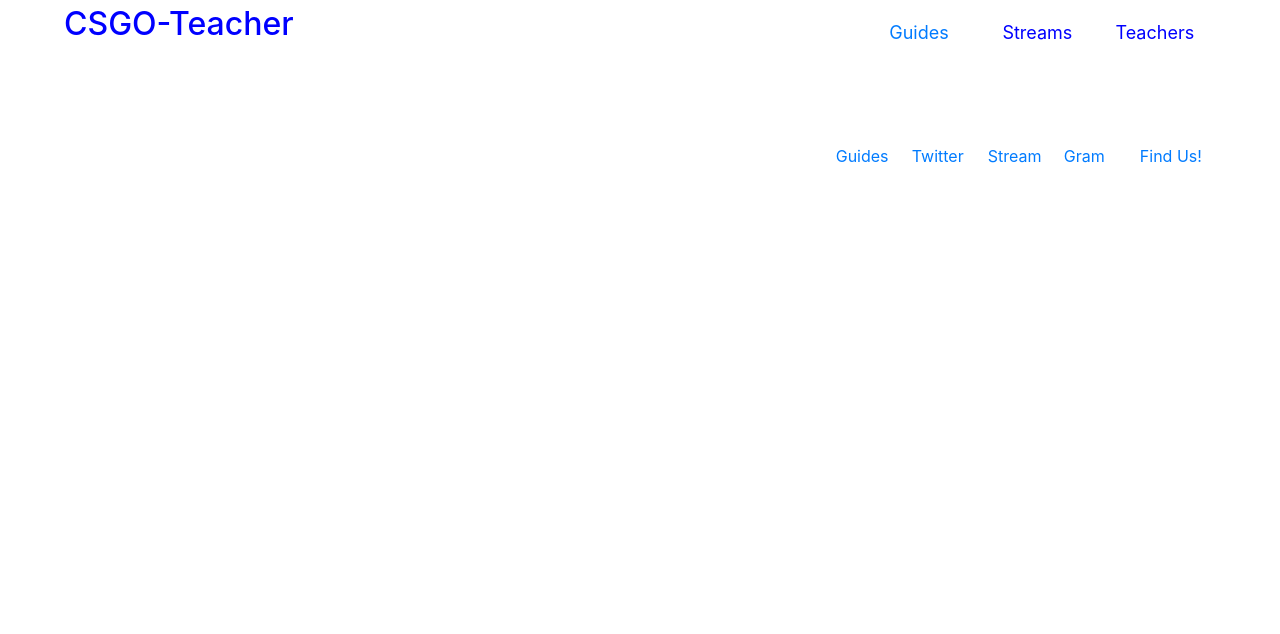
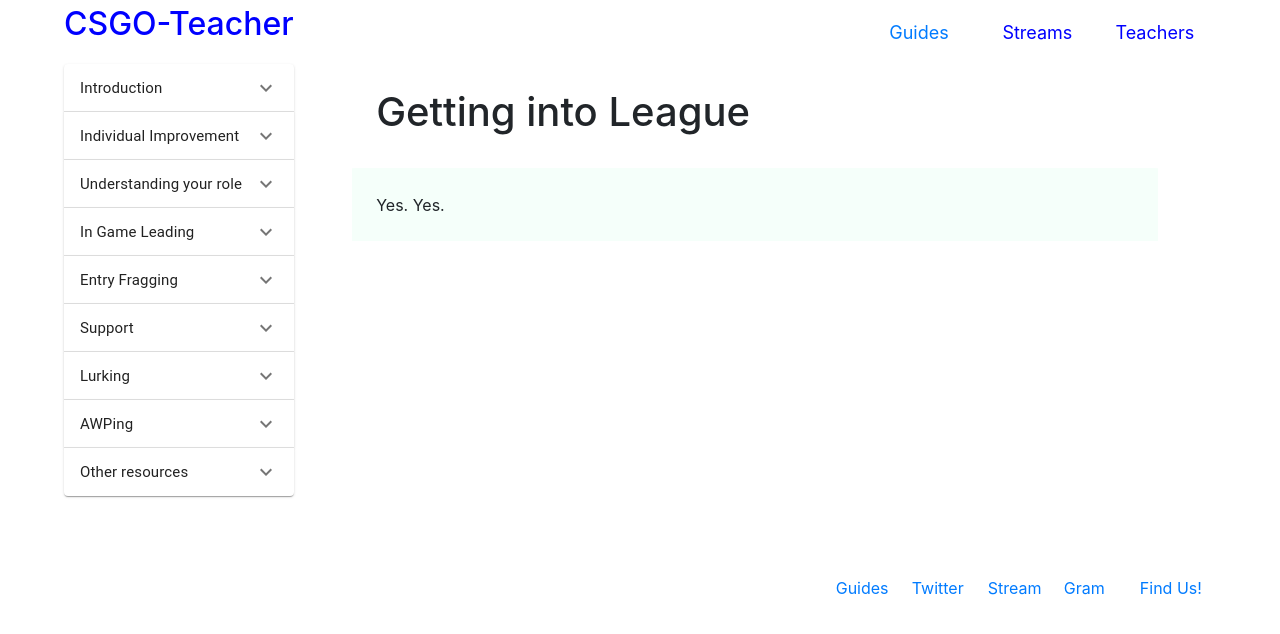
Before and after one commit to kukicako/Counter-Tony, a React (Create React App) app: page /League in a window 1280 px wide. Shown: the top 634 px of the page. Built offline with nearby package versions, Linux system fonts and the light colour scheme.

Commit message:
Individual Improve Sidebar/Links setup

```diff
--- a/src/App.js
+++ b/src/App.js
@@ -16,6 +16,8 @@ import WhoAreWeHome from './Components/Guides/Introduction/WhoAreWeHome'
 import AimingHome from './Components/Guides/Improving/AimingHome'
 import PuggingHome from './Components/Guides/Improving/PuggingHome'
 import MatchmakingHome from './Components/Guides/Improving/MatchmakingHome'
+import UtilityImprovingHome from './Components/Guides/Improving/UtilityImprovingHome'
+import LeagueHome from './Components/Guides/Improving/LeagueHome'
 
 
 // IGL Guides
@@ -39,6 +41,8 @@ function App() {
         <Route exact path="/Aiming" component={AimingHome} />
         <Route exact path="/Pugging" component={PuggingHome} />
         <Route exact path="/Matchmaking" component={MatchmakingHome} />
+        <Route exact path="/ImprovingUtility" component={UtilityImprovingHome} />
+        <Route exact path="/League" component={LeagueHome} />
 
 
 
--- /dev/null
+++ b/src/Components/Guides/Improving/LeagueHome.js
@@ -0,0 +1,19 @@
+import React from 'react'
+import LeagueTitle from './LeagueTitle.js'
+import LeagueText from './LeagueText.js'
+import Guidesidebar from '../guidesidebar.js'
+
+function LeagueHome() {
+    return(
+        <div className='GuidePage'>
+            <Guidesidebar />
+            <div className='GuidePageStyling'>
+                <LeagueTitle />
+                <LeagueText />
+
+            </div>
+        </div>
+    )
+}
+
+export default LeagueHome;
--- a/src/Components/Guides/Improving/LeagueText.js
+++ b/src/Components/Guides/Improving/LeagueText.js
@@ -0,0 +1,9 @@
+import React from 'react';
+
+function LeagueText() {
+    return(
+        <p className="GuideText"> Yes. Yes. </p>
+    )
+}
+
+export default LeagueText;
--- a/src/Components/Guides/Improving/LeagueTitle.js
+++ b/src/Components/Guides/Improving/LeagueTitle.js
@@ -0,0 +1,9 @@
+import React from 'react';
+
+function LeagueTitle() {
+    return(
+        <h1 className="GuideTitle">Getting into League</h1>
+    )
+}
+
+export default LeagueTitle;
--- /dev/null
+++ b/src/Components/Guides/Improving/UtilityImprovingHome.js
@@ -0,0 +1,19 @@
+import React from 'react'
+import UtilityImprovingText from './UtilityImprovingText.js'
+import UtilityImprovingTitle from './UtilityImprovingTitle.js'
+import Guidesidebar from '../guidesidebar.js'
+
+function UtilityImprovingHome() {
+    return(
+        <div className='GuidePage'>
+            <Guidesidebar />
+            <div className='GuidePageStyling'>
+                <UtilityImprovingTitle />
+                <UtilityImprovingText />
+
+            </div>
+        </div>
+    )
+}
+
+export default UtilityImprovingHome;
--- a/src/Components/Guides/Improving/UtilityImprovingText.js
+++ b/src/Components/Guides/Improving/UtilityImprovingText.js
@@ -0,0 +1,9 @@
+import React from 'react';
+
+function UtilityImprovingText () {
+    return(
+        <p className="GuideText"> Yes. Yes. </p>
+    )
+}
+
+export default UtilityImprovingText;
--- a/src/Components/Guides/Improving/UtilityImprovingTitle.js
+++ b/src/Components/Guides/Improving/UtilityImprovingTitle.js
@@ -0,0 +1,9 @@
+import React from 'react';
+
+function UtilityImprovingTitle() {
+    return(
+        <h1 className="GuideTitle">Let's talk about improving your utility usage.</h1>
+    )
+}
+
+export default UtilityImprovingTitle;
--- a/src/Components/Guides/guidesidebar.js
+++ b/src/Components/Guides/guidesidebar.js
@@ -71,7 +71,7 @@ export default function Guidesidebar() {
            <Link to="/Pugging" className={classes.guideButton}>Pugging</Link>
            <Link to="/Matchmaking" className={classes.guideButton}>Matchmaking</Link>
            <Link to="/ImprovingUtility" className={classes.guideButton}>Utility</Link>
-           <Link to="/ImprovingLeague" className={classes.guideButton}>Getting into League Play</Link>
+           <Link to="/League" className={classes.guideButton}>Getting into League Play</Link>
           </Typography>
         </ExpansionPanelDetails>
       </ExpansionPanel>
```
